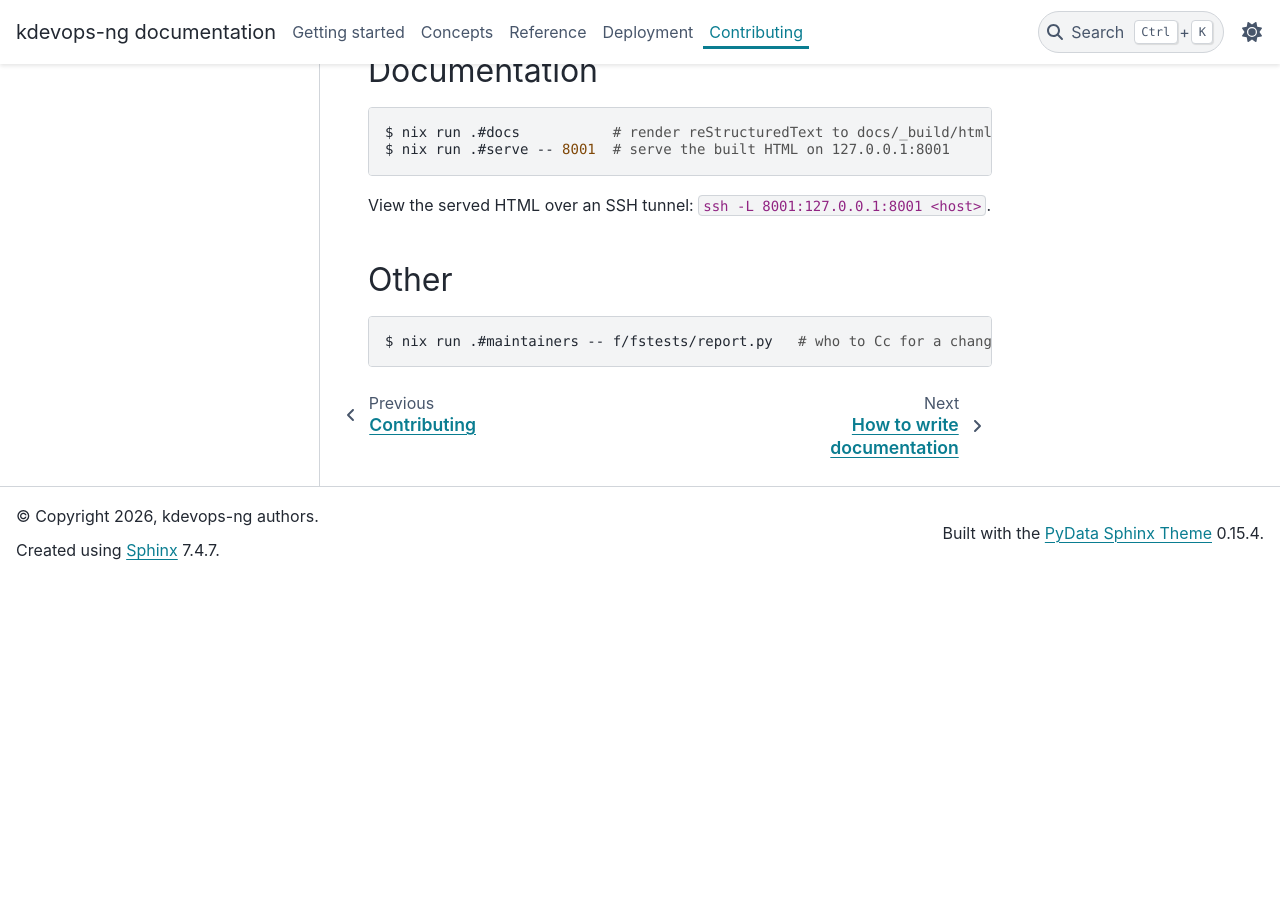
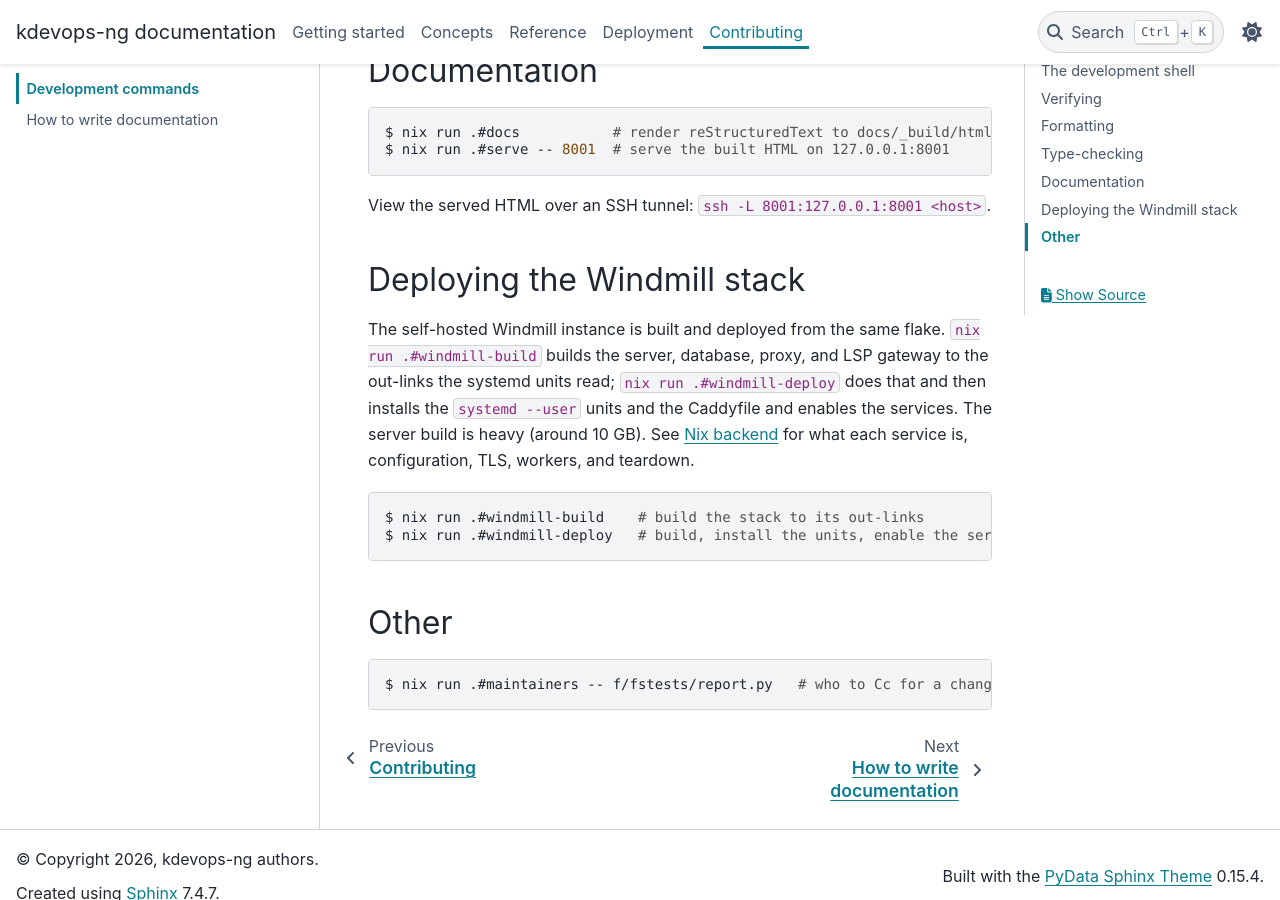
Before and after one commit to dagomez137/kdevops-ng, a Sphinx documentation site: the page built from docs/contributing/development.rst, in a window 1280 px wide and 900 px high, scrolled down 1815 px. Built offline with Sphinx 7.4.7 and the PyData theme 0.15.4, drawn with Linux system fonts in a browser that asks for light colours; before the commit the page ends 2394 px from its top, so only the background shows below that.

Commit message:
nix: build and deploy the Windmill stack from the root flake
Add windmill-build and windmill-deploy apps so the self-hosted Windmill instance
is built and deployed from the same place as everything else. windmill-build
runs the documented `nix build ./deploy/nix#<component> --out-link` sequence that
GC-roots the server, database, proxy, and LSP gateway to the paths the systemd
--user units read; windmill-deploy does that and then installs the units and the
Caddyfile and enables the services, the full sequence from the deployment guide.

The apps orchestrate deploy/nix from the root rather than re-export its packages:
re-exporting under `packages` would make `nix flake check` try to build the
~10 GB server. deploy/nix itself is untouched, so its static, editable units and
scriptless design stay intact; the root only adds the convenience frontend.
nix, systemctl, and loginctl come from the caller's running user session.

Generated-by: Claude AI
Signed-off-by: Daniel Gomez <da.gomez@kernel.org>

```diff
--- a/docs/contributing/development.rst
+++ b/docs/contributing/development.rst
@@ -91,6 +91,22 @@ Documentation
 View the served HTML over an SSH tunnel:
 ``ssh -L 8001:127.0.0.1:8001 <host>``.
 
+Deploying the Windmill stack
+============================
+
+The self-hosted Windmill instance is built and deployed from the same flake.
+``nix run .#windmill-build`` builds the server, database, proxy, and LSP gateway
+to the out-links the systemd units read; ``nix run .#windmill-deploy`` does that
+and then installs the ``systemd --user`` units and the Caddyfile and enables the
+services. The server build is heavy (around 10 GB). See
+:doc:`/deployment/nix-backend` for what each service is, configuration, TLS,
+workers, and teardown.
+
+.. code-block:: console
+
+   $ nix run .#windmill-build    # build the stack to its out-links
+   $ nix run .#windmill-deploy   # build, install the units, enable the services
+
 Other
 =====
 
```
Also changed, not shown: 1 other file.
